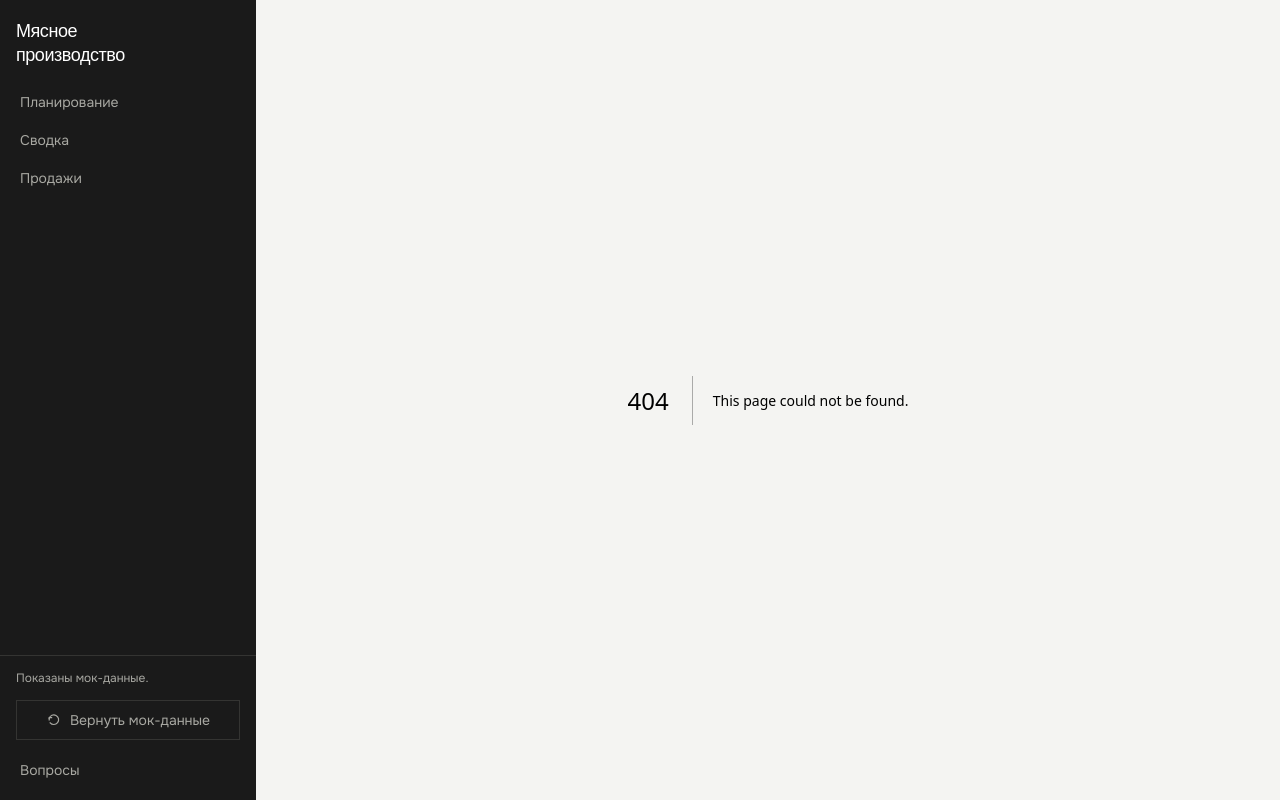
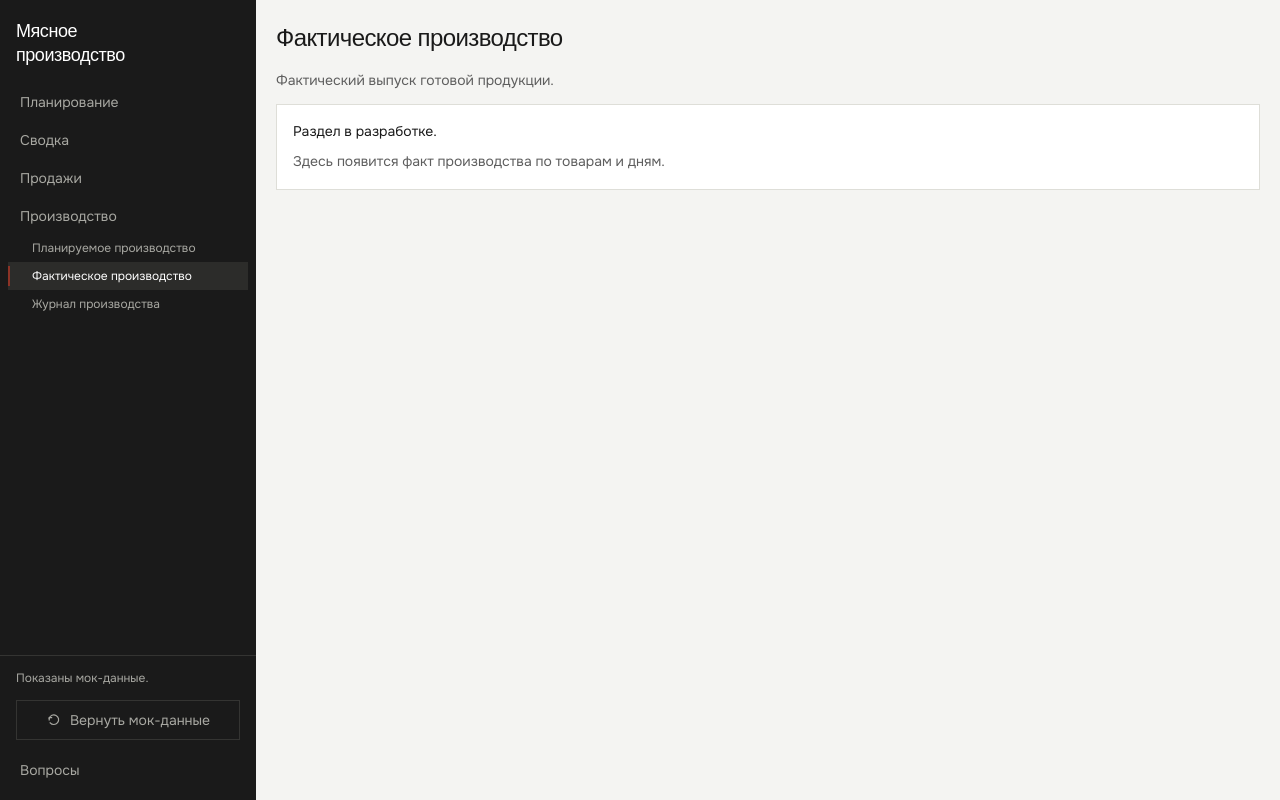
Before and after one commit to makediff-dev/food-proto, a Next.js app: page /production/fact in a window 1280 px wide. Before the commit this address had no page. Built offline with nearby package versions, Linux system fonts and the light colour scheme; a web font is replaced by a local one.

Commit message:
Добавить в меню разделы производства

```diff
--- a/package.json
+++ b/package.json
@@ -3,7 +3,7 @@
   "version": "0.1.0",
   "private": true,
   "scripts": {
-    "dev": "next dev",
+    "dev": "portless run next dev",
     "build": "next build",
     "start": "next start",
     "lint": "biome check src",
--- /dev/null
+++ b/src/app/production/fact/page.tsx
@@ -0,0 +1,16 @@
+import type { Metadata } from 'next';
+import { ProductionPlaceholderScreen } from '@/features/production/production-placeholder-screen';
+
+export const metadata: Metadata = {
+  title: 'Фактическое производство',
+};
+
+export default function ProductionFactPage() {
+  return (
+    <ProductionPlaceholderScreen
+      title="Фактическое производство"
+      lede="Фактический выпуск готовой продукции."
+      upcoming="Здесь появится факт производства по товарам и дням."
+    />
+  );
+}
--- /dev/null
+++ b/src/app/production/journal/page.tsx
@@ -0,0 +1,17 @@
+import type { Metadata } from 'next';
+
+import { ProductionPlaceholderScreen } from '@/features/production/production-placeholder-screen';
+
+export const metadata: Metadata = {
+  title: 'Журнал производства',
+};
+
+export default function ProductionJournalPage() {
+  return (
+    <ProductionPlaceholderScreen
+      title="Журнал производства"
+      lede="Записи выпуска готовой продукции."
+      upcoming="Здесь появится журнал производственных записей."
+    />
+  );
+}
--- /dev/null
+++ b/src/app/production/plan/page.tsx
@@ -0,0 +1,17 @@
+import type { Metadata } from 'next';
+
+import { ProductionPlaceholderScreen } from '@/features/production/production-placeholder-screen';
+
+export const metadata: Metadata = {
+  title: 'Планируемое производство',
+};
+
+export default function ProductionPlanPage() {
+  return (
+    <ProductionPlaceholderScreen
+      title="Планируемое производство"
+      lede="План выпуска готовой продукции."
+      upcoming="Здесь появится план производства по товарам и месяцам."
+    />
+  );
+}
--- /dev/null
+++ b/src/features/production/production-placeholder-screen.tsx
@@ -0,0 +1,20 @@
+import { PageFrame } from '@/features/shell/page-frame';
+
+export function ProductionPlaceholderScreen({
+  title,
+  lede,
+  upcoming,
+}: {
+  title: string;
+  lede: string;
+  upcoming: string;
+}) {
+  return (
+    <PageFrame title={title} lede={lede}>
+      <div className="border border-line bg-sheet px-4 py-4">
+        <p className="text-sm text-ink">Раздел в разработке.</p>
+        <p className="mt-2 text-sm leading-6 text-muted">{upcoming}</p>
+      </div>
+    </PageFrame>
+  );
+}
--- a/src/features/shell/app-shell.tsx
+++ b/src/features/shell/app-shell.tsx
@@ -15,6 +15,14 @@ const SECTIONS = [
   { href: '/sales', label: SALES_SECTION_TITLE },
 ] as const;
 
+const PRODUCTION_SECTION_TITLE = 'Производство';
+
+const PRODUCTION_NAV = [
+  { href: '/production/plan', label: 'Планируемое производство' },
+  { href: '/production/fact', label: 'Фактическое производство' },
+  { href: '/production/journal', label: 'Журнал производства' },
+] as const;
+
 const QUESTIONS_HREF = '/questions';
 const QUESTIONS_LABEL = 'Вопросы';
 
@@ -26,13 +34,23 @@ function sectionIsCurrent(pathname: string, href: string): boolean {
   return pathname === href || pathname.startsWith(`${href}/`);
 }
 
+function currentNavLabel(pathname: string): string | undefined {
+  if (sectionIsCurrent(pathname, QUESTIONS_HREF)) {
+    return QUESTIONS_LABEL;
+  }
+
+  const productionItem = PRODUCTION_NAV.find((item) => sectionIsCurrent(pathname, item.href));
+  if (productionItem) {
+    return productionItem.label;
+  }
+
+  return SECTIONS.find((section) => sectionIsCurrent(pathname, section.href))?.label;
+}
+
 export function AppShell({ children }: { children: ReactNode }) {
   const pathname = usePathname();
   const [menuOpen, setMenuOpen] = useState(false);
-  const questionsCurrent = sectionIsCurrent(pathname, QUESTIONS_HREF);
-  const current = questionsCurrent
-    ? { href: QUESTIONS_HREF, label: QUESTIONS_LABEL }
-    : SECTIONS.find((section) => sectionIsCurrent(pathname, section.href));
+  const currentLabel = currentNavLabel(pathname);
 
   useEffect(() => {
     if (!menuOpen) {
@@ -105,19 +123,50 @@ export function AppShell({ children }: { children: ReactNode }) {
               </Link>
             );
           })}
+
+          <div>
+            <p className="px-3 py-2 text-sm text-sidebar-muted">{PRODUCTION_SECTION_TITLE}</p>
+            <div className="flex flex-col">
+              {PRODUCTION_NAV.map((item) => {
+                const currentSection = sectionIsCurrent(pathname, item.href);
+                return (
+                  <Link
+                    key={item.href}
+                    href={item.href}
+                    aria-current={currentSection ? 'page' : undefined}
+                    onClick={() => setMenuOpen(false)}
+                    className={`relative py-1 pr-3 pl-6 text-xs leading-5 outline-none focus-visible:outline-2 focus-visible:outline-offset-2 focus-visible:outline-white ${
+                      currentSection
+                        ? 'bg-sidebar-active text-white'
+                        : 'text-sidebar-muted hover:bg-white/5 hover:text-white'
+                    }`}
+                  >
+                    {currentSection ? (
+                      <span className="absolute inset-y-1 left-0 w-0.5 bg-mark" aria-hidden="true" />
+                    ) : null}
+                    {item.label}
+                  </Link>
+                );
+              })}
+            </div>
+          </div>
         </nav>
 
         <div className="border-t border-sidebar-line">
           <MockReset />
           <Link
             href={QUESTIONS_HREF}
-            aria-current={questionsCurrent ? 'page' : undefined}
+            aria-current={sectionIsCurrent(pathname, QUESTIONS_HREF) ? 'page' : undefined}
             onClick={() => setMenuOpen(false)}
             className={`relative mx-2 mb-3 block px-3 py-2 text-sm outline-none focus-visible:outline-2 focus-visible:outline-offset-2 focus-visible:outline-white ${
-              questionsCurrent ? 'bg-sidebar-active text-white' : 'text-sidebar-muted hover:bg-white/5 hover:text-white'
+              sectionIsCurrent(pathname, QUESTIONS_HREF)
+                ? 'bg-sidebar-active text-white'
+                : 'text-sidebar-muted hover:bg-white/5 hover:text-white'
             }`}
           >
-            {questionsCurrent ? <span className="absolute inset-y-2 left-0 w-0.5 bg-mark" aria-hidden="true" /> : null}
+            {sectionIsCurrent(pathname, QUESTIONS_HREF) ? (
+              <span className="absolute inset-y-2 left-0 w-0.5 bg-mark" aria-hidden="true" />
+            ) : null}
             {QUESTIONS_LABEL}
           </Link>
         </div>
@@ -135,7 +184,7 @@ export function AppShell({ children }: { children: ReactNode }) {
             <span className="sr-only">Открыть меню</span>
             <IconMenu />
           </button>
-          <p className="text-sm text-ink">{current?.label}</p>
+          <p className="text-sm text-ink">{currentLabel}</p>
         </header>
         <div className="min-h-0 flex-1 overflow-y-auto">{children}</div>
       </div>
```
Also changed, not shown: 1 other file (tests, documents, lock files or other folders).
